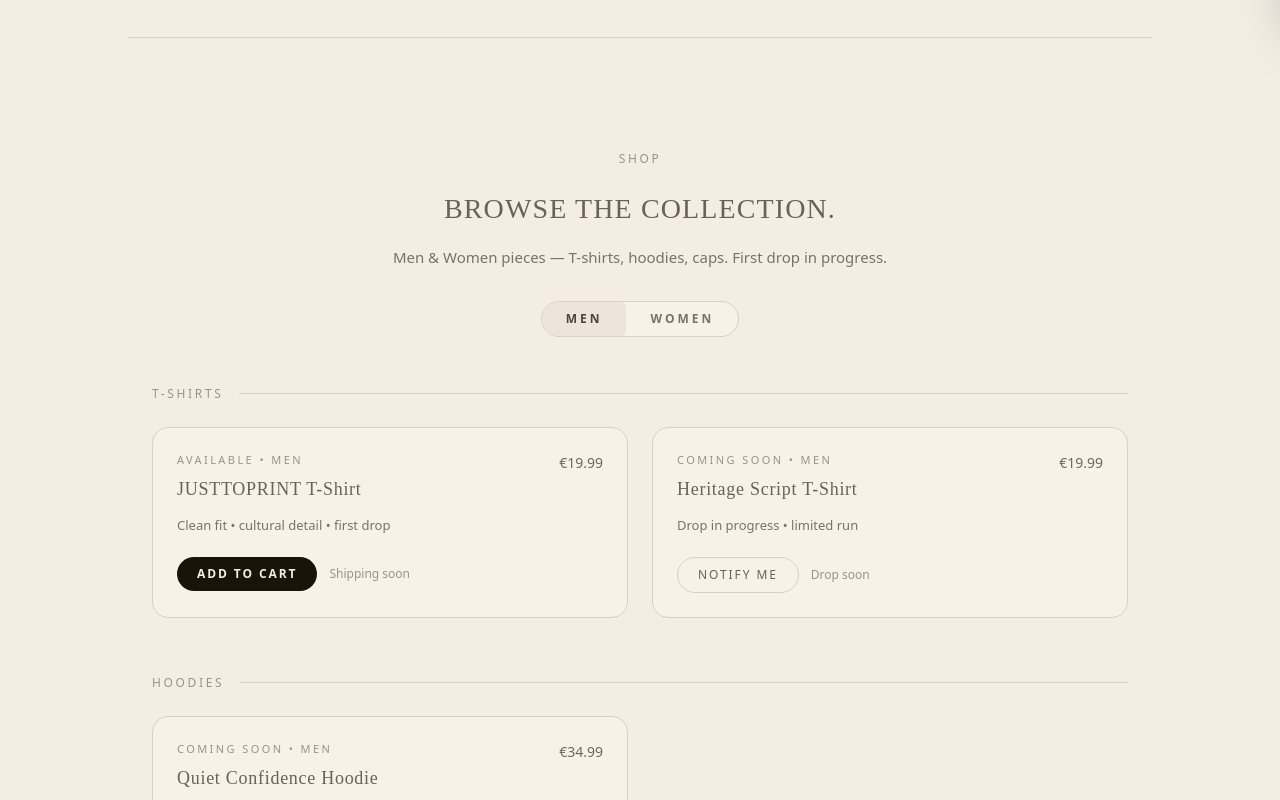
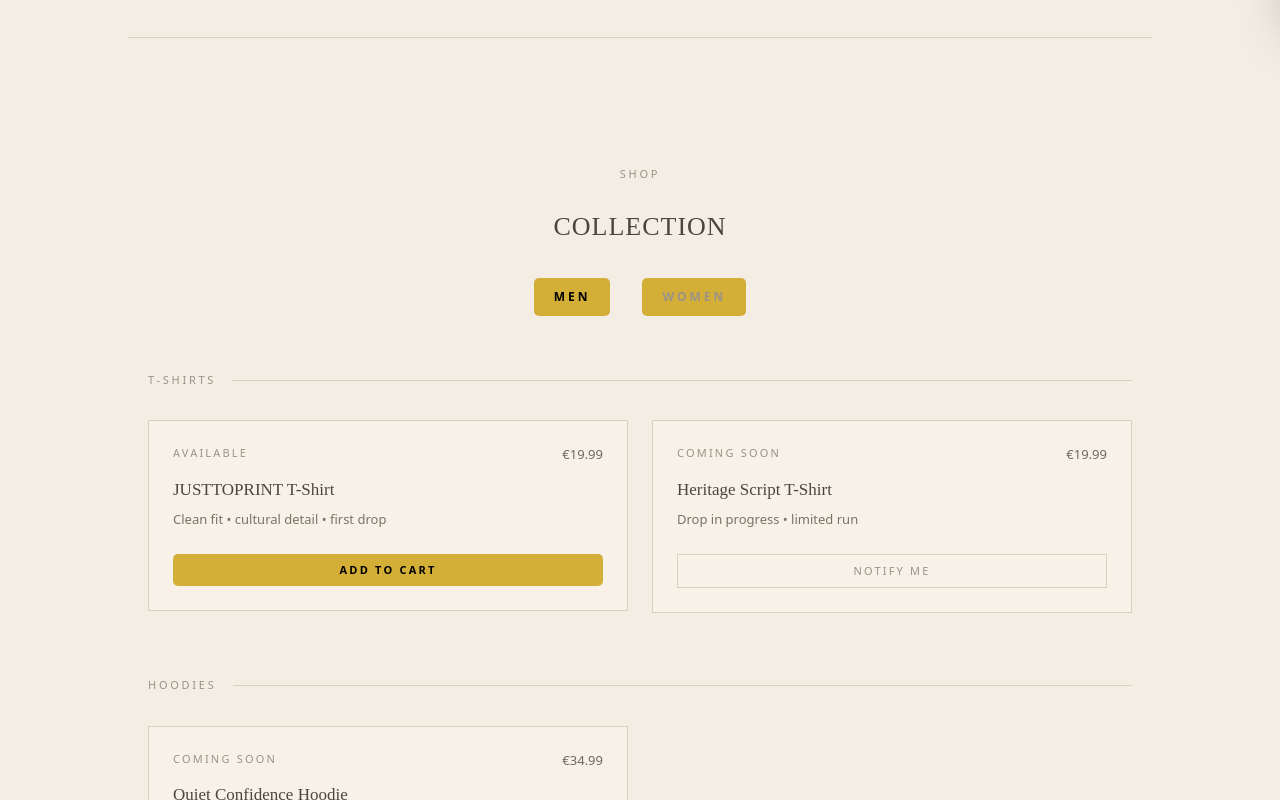
Before and after one commit to justtoprint76-cyber/justtoprint, a Next.js app: page / in a window 1280 px wide. Shown: the part 780-1580 px from the top of the page. Built offline with nearby package versions, Linux system fonts and the light colour scheme.

Commit message:
Update Storefront.jsx

```diff
--- a/components/Storefront.jsx
+++ b/components/Storefront.jsx
@@ -2,10 +2,9 @@
 
 import { useMemo, useState } from "react";
 import { useCart } from "./CartContext";
-import MobileShopBar from "./MobileShopBar";
 
 export default function Storefront() {
-  const { addItem, count } = useCart();
+  const { addItem } = useCart();
   const [tab, setTab] = useState("men");
   const CONTACT_EMAIL = "justtoprint76@gmail.com";
 
@@ -117,42 +116,41 @@ export default function Storefront() {
   const sections = catalog[tab];
 
   return (
-    <>
-      <section id="shop" className="bg-[#F3EDE4] text-[#4A463F] pb-24 sm:pb-0">
-        <div className="max-w-5xl mx-auto px-4 sm:px-6 pt-6 pb-14">
+    <section id="shop" className="bg-[#F3EDE4] text-[#4A463F]">
+      <div className="max-w-5xl mx-auto px-5 pt-10 pb-20">
+
+        {/* HEADER SHOP */}
         <div className="text-center">
-            <p className="text-[12px] tracking-[0.22em] text-[#9A9388]">SHOP</p>
+          <p className="text-[11px] tracking-[0.25em] text-[#9A9388]">
+            SHOP
+          </p>
 
           <h3
-              className="mt-5 text-[24px] sm:text-[28px] tracking-[0.04em]"
-              style={{ fontFamily: "serif", color: "#6B6256" }}
+            className="mt-6 text-[22px] sm:text-[26px]"
+            style={{ fontFamily: "serif", color: "#4A463F" }}
           >
-              Browse the collection.
+            Collection
           </h3>
 
-            <p className="mt-4 text-[14px] sm:text-[15px] text-[#7A7267] max-w-[64ch] mx-auto">
-              Men & Women pieces — T-shirts, hoodies, caps. First drop in progress.
-            </p>
-
-            <div className="hidden sm:inline-flex mt-8 rounded-full border border-[#D9D0C3] overflow-hidden bg-[#F7F1E8]">
+          {/* TABS */}
+          <div className="mt-8 flex justify-center gap-8">
             <button
-                type="button"
               onClick={() => setTab("men")}
-                className={`px-6 py-2 text-[12px] tracking-[0.25em] ${
+              className={`text-[12px] tracking-[0.25em] ${
                 tab === "men"
-                    ? "bg-[#EDE5DA] text-[#4A463F]"
-                    : "bg-transparent text-[#7A7267]"
+                  ? "text-black"
+                  : "text-[#9A9388]"
               }`}
             >
               MEN
             </button>
+
             <button
-                type="button"
               onClick={() => setTab("women")}
-                className={`px-6 py-2 text-[12px] tracking-[0.25em] ${
+              className={`text-[12px] tracking-[0.25em] ${
                 tab === "women"
-                    ? "bg-[#EDE5DA] text-[#4A463F]"
-                    : "bg-transparent text-[#7A7267]"
+                  ? "text-black"
+                  : "text-[#9A9388]"
               }`}
             >
               WOMEN
@@ -160,89 +158,81 @@ export default function Storefront() {
           </div>
         </div>
 
-          <div className="mt-10 sm:mt-12 space-y-12 sm:space-y-14">
+        {/* PRODUCTS */}
+        <div className="mt-14 space-y-16">
           {sections.map((block) => (
             <div key={block.category}>
+
+              {/* CATEGORY */}
               <div className="flex items-center gap-4">
-                  <p className="text-[12px] tracking-[0.22em] text-[#9A9388]">
+                <p className="text-[11px] tracking-[0.25em] text-[#9A9388]">
                   {block.category}
                 </p>
                 <div className="h-px flex-1 bg-[#D9D0C3]" />
               </div>
 
-                <div className="mt-6 grid grid-cols-1 sm:grid-cols-2 gap-4 sm:gap-6">
+              {/* GRID */}
+              <div className="mt-8 grid grid-cols-1 sm:grid-cols-2 gap-6">
                 {block.items.map((p) => (
-                    <article
-                      key={p.id}
-                      className="rounded-2xl border border-[#D9D0C3] bg-[#F7F1E8] p-5 sm:p-6 hover:-translate-y-0.5 hover:shadow-[0_14px_40px_rgba(0,0,0,0.08)] transition"
-                    >
-                      <div className="flex items-start justify-between gap-4">
-                        <div>
-                          <p className="text-[11px] tracking-[0.22em] text-[#9A9388]">
-                            {p.tag} • {tab.toUpperCase()}
+                  <div key={p.id} className="group">
+
+                    <div className="border border-[#D9D0C3] bg-[#F7F1E8] p-6 transition group-hover:shadow-[0_10px_30px_rgba(0,0,0,0.06)]">
+
+                      <div className="flex justify-between">
+                        <p className="text-[11px] tracking-[0.2em] text-[#9A9388]">
+                          {p.tag}
                         </p>
 
+                        <p className="text-[13px] text-[#6F685E]">
+                          €{p.price.toFixed(2)}
+                        </p>
+                      </div>
+
                       <h4
-                            className="mt-2 text-[18px] tracking-[0.04em]"
-                            style={{ fontFamily: "serif", color: "#6B6256" }}
+                        className="mt-3 text-[17px]"
+                        style={{ fontFamily: "serif", color: "#4A463F" }}
                       >
                         {p.name}
                       </h4>
 
-                          <p className="mt-3 text-[13px] leading-relaxed text-[#7A7267]">
+                      <p className="mt-2 text-[13px] text-[#7A7267]">
                         {p.note}
                       </p>
-                        </div>
 
-                        <p className="text-[14px] text-[#6F685E] shrink-0">
-                          €{p.price.toFixed(2)}
-                        </p>
-                      </div>
-
-                      <div className="mt-5 flex flex-col sm:flex-row sm:items-center gap-3">
+                      <div className="mt-6">
                         {p.status === "active" ? (
                           <button
-                            type="button"
                             onClick={() =>
-                              addItem({ id: p.id, name: p.name, price: p.price })
+                              addItem({
+                                id: p.id,
+                                name: p.name,
+                                price: p.price,
+                              })
                             }
-                            className="px-5 py-2 rounded-full text-[12px] tracking-[0.16em] uppercase bg-[#1A1408] text-[#F3EDE4] hover:opacity-90 transition"
+                            className="w-full py-2 text-[11px] tracking-[0.2em] uppercase border border-black text-black hover:bg-black hover:text-white transition"
                           >
                             Add to cart
                           </button>
                         ) : (
                           <a
-                            href={`mailto:${CONTACT_EMAIL}?subject=${encodeURIComponent(
-                              "JUSTTOPRINT — Notify me"
-                            )}&body=${encodeURIComponent(
-                              `Hi JUSTTOPRINT,\n\nPlease notify me when this item is available:\n\n- ${p.name} (${tab.toUpperCase()})\nPrice: €${p.price.toFixed(
-                                2
-                              )}\n\nThank you.`
-                            )}`}
-                            className="inline-flex justify-center px-5 py-2 rounded-full text-[12px] tracking-[0.16em] uppercase border border-[#D9D0C3] text-[#6B6256] hover:bg-[#EDE5DA] transition"
+                            href={`mailto:${CONTACT_EMAIL}`}
+                            className="block text-center w-full py-2 text-[11px] tracking-[0.2em] uppercase border border-[#D9D0C3] text-[#9A9388]"
                           >
                             Notify me
                           </a>
                         )}
+                      </div>
 
-                        <span className="text-[12px] text-[#9A9388]">
-                          {p.status === "active" ? "Shipping soon" : "Drop soon"}
-                        </span>
                     </div>
-                    </article>
+
+                  </div>
                 ))}
               </div>
             </div>
           ))}
         </div>
+
       </div>
     </section>
-
-      <MobileShopBar
-        activeTab={tab}
-        setActiveTab={setTab}
-        cartCount={count}
-      />
-    </>
   );
 }
```
Lines whose indentation alone changed are shown as unchanged.
